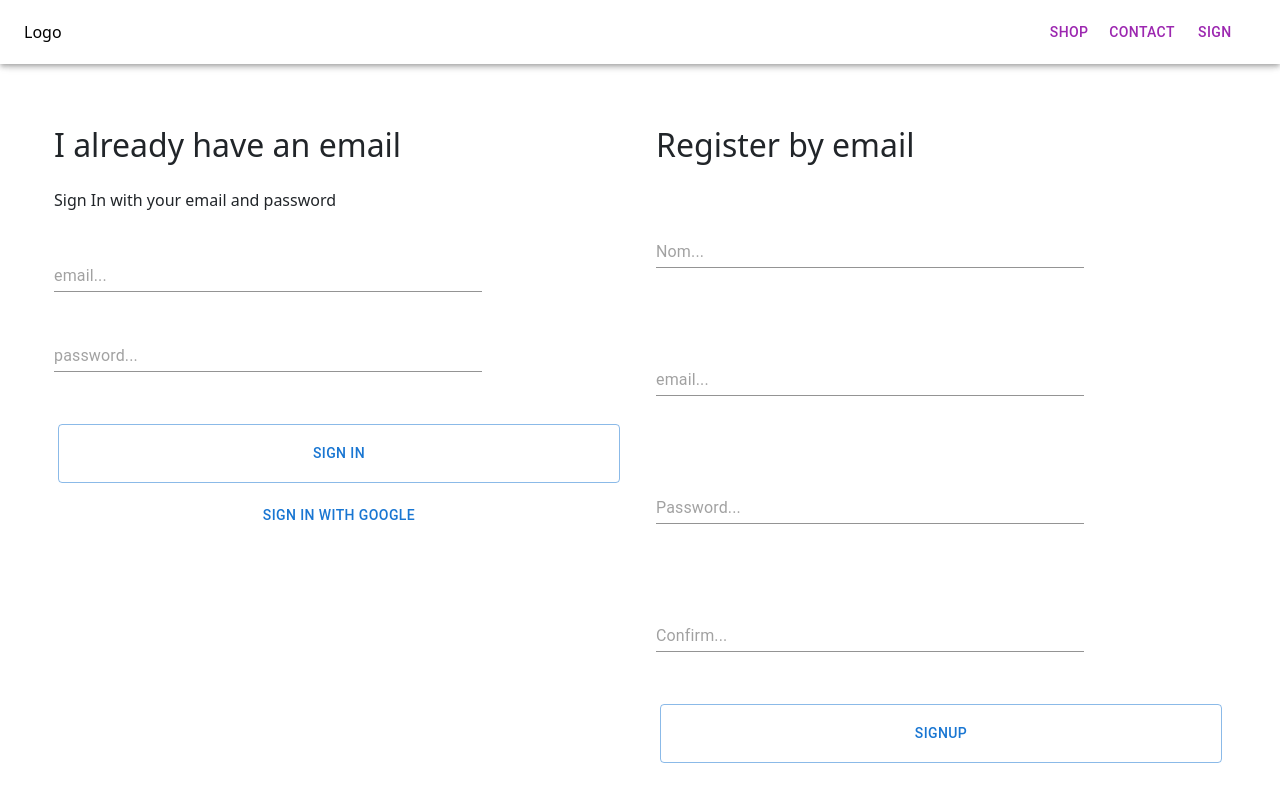
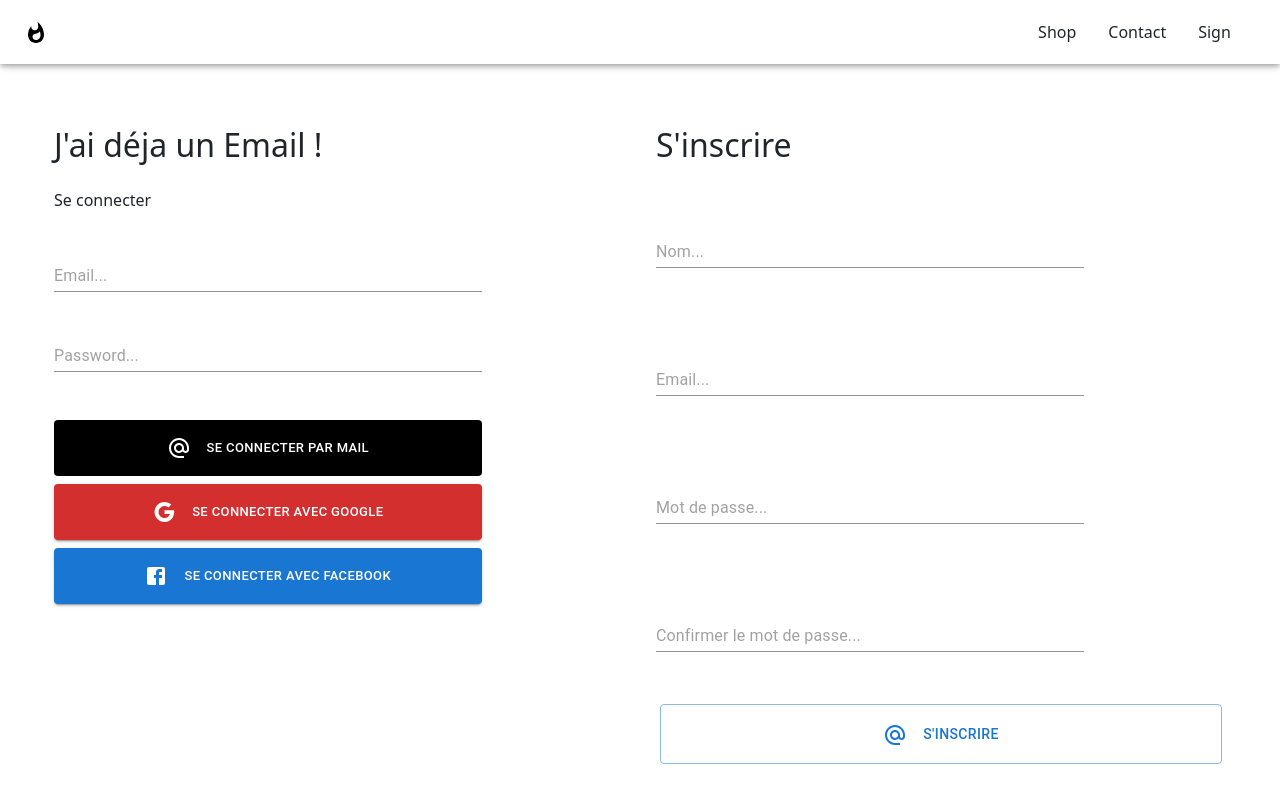
Before and after one commit to danicc097/starter-pack-react, a React (Create React App) app: page /sign in a window 1280 px wide. Built offline with nearby package versions, Linux system fonts and the light colour scheme; no server answers.

Commit message:
format shop

```diff
--- a/package.json
+++ b/package.json
@@ -6,6 +6,7 @@
     "@emotion/react": "^11.5.0",
     "@emotion/styled": "^11.3.0",
     "@hookform/resolvers": "^2.8.2",
+    "@mui/icons-material": "^5.0.4",
     "@mui/material": "^5.0.4",
     "@testing-library/jest-dom": "^5.11.4",
     "@testing-library/react": "^11.1.0",
--- a/src/components/Header.js
+++ b/src/components/Header.js
@@ -1,31 +1,32 @@
 import React from 'react';
-import { AppBar, Toolbar, Typography, Button } from '@mui/material';
+import { NavLink } from 'react-router-dom';
+import { AppBar, Toolbar, Typography } from '@mui/material';
 import { useRecoilValue } from 'recoil';
 import { cartHiddenAtom } from '../store/cart';
 import CartDropdown from './CartDropdow';
 import CartIcon from './CartIcon';
 import useRouter from '../Hooks/useRouter'
+import WhatshotIcon from '@mui/icons-material/Whatshot';
+
 
 const Header = () => {
   const router = useRouter()
   const cartHidden = useRecoilValue(cartHiddenAtom)
   return (
-    <div>
       <AppBar sx={{ backgroundColor: 'transparent'}}>
         <Toolbar>
           <Typography variant="a" component="div" sx={{ flexGrow: 1, color: 'black', cursor: 'pointer' }} onClick={() => router.history.push('/')}>
-              Logo
+              <WhatshotIcon />
             </Typography>
-            <Button color="secondary" onClick={() => router.history.push("/shop")}>Shop</Button>
-            <Button color="secondary" onClick={() => router.history.push("/contact")}>Contact</Button>
-            <Button color="secondary" onClick={() => router.history.push("/sign")}>Sign</Button>
+              <NavLink exact className="text-decoration-none mx-3 text-dark" to="/shop">Shop</NavLink>
+              <NavLink exact className="text-decoration-none mx-3 text-dark" to="/contact">Contact</NavLink>
+              <NavLink exact className="text-decoration-none mx-3 text-dark" to="/sign">Sign</NavLink>
             <div><CartIcon /></div>
             {
                 cartHidden ? null : <CartDropdown />
             }
         </Toolbar>
       </AppBar>
-    </div>
   );
 }
 
--- a/src/components/SignIn.js
+++ b/src/components/SignIn.js
@@ -1,10 +1,16 @@
 import React from "react";
-import { Button, FormControl, Input } from '@mui/material';
+import { Button, FormControl, Input, Box } from '@mui/material';
 import { useForm, Controller } from "react-hook-form";
 import { yupResolver } from '@hookform/resolvers/yup';
 import * as yup from "yup";
 import useInput from "../Hooks/useInput.js";
-
+import { useMutation } from "react-query";
+import useRouter from "../Hooks/useRouter.js";
+import * as api from '../firebase/api'
+import Loader from '../components/Loader'
+import FacebookIcon from '@mui/icons-material/Facebook';
+import GoogleIcon from '@mui/icons-material/Google';
+import AlternateEmailIcon from '@mui/icons-material/AlternateEmail'
 
 const styles = {
     outline: '0',
@@ -12,36 +18,48 @@ const styles = {
     borderColor: 'black',
 }
 
+const SignIn = () => {
+
+    const router = useRouter()
+
+    const signWithEmail = useMutation(api.SigninWithMailAndPassword, {
+        onSuccess: () => {
+            router.push('/')
+        }
+    })
+
+    const signWithGoogle = useMutation(api.SignWithGoogle, {
+        onSuccess: () => {
+            router.push('/')
+        }
+    })
+
+    const signWithFacebook = useMutation(api.SignWithFacebook, {
+        onSuccess: () => {
+            router.push('/')
+        }
+    })
+
     const schema = yup.object({
         email: yup.string().email().required(),
         password: yup.string().required().min(7),
       }).required();
 
-const SignIn = () => {
-
     const { handleSubmit, control, formState: { errors } } = useForm({
         resolver: yupResolver(schema)
     });
 
-    const email = useInput("", "email", "email", "email...", "w-75", styles)
-    const password = useInput("", "password", "password", "password...", "w-75", styles)
+    const email = useInput("", "email", "email", "Email...", "w-75", styles)
+    const password = useInput("", "password", "password", "Password...", "w-75", styles)
 
-    const onSubmit = data => {
-        console.log(data)
-    };
+    const onSubmit = data => signWithEmail.mutate(data);
 
-    // const handleSubmit = async e => {
-    //     e.preventDefault();
-    //     email.reset()
-    //     // Request
-    //     console.log(email + " " + password)
-    // }
     return (
         <>
         <div className="mt-5">
-            <h2 className="mb-4">I already have an email</h2>
-            <span>Sign In with your email and password</span>
-            <form onSubmit={handleSubmit(onSubmit)} className="d-flex flex-column">
+            <h2 className="mb-4">J'ai déja un Email !</h2>
+            <span>Se connecter</span>
+            <form onSubmit={handleSubmit(onSubmit)} className="d-flex flex-column justify-content-center">
 
                 <FormControl className="mb-5 mt-5">
                     <Controller
@@ -49,8 +67,8 @@ const SignIn = () => {
                         control={control}
                         render={({ field }) => <Input {...field} {...email.bindInput} />}
                     />
-                    {errors.email?.type === 'required' && <span>Email est requis</span>}
-                    {errors.email?.type === 'email' && <span>Email est fausse</span>}
+                    {errors.email?.type === 'required' && <span className="text-danger">Email requis</span>}
+                    {errors.email?.type === 'email' && <span className="text-danger">Mauvais format</span>}
                 </FormControl>
 
                 <FormControl className="mb-5">
@@ -59,12 +77,22 @@ const SignIn = () => {
                             control={control}
                             render={({ field }) => <Input {...field} {...password.bindInput} />}
                         />
-                    {errors.password?.type === 'required' && <span>Mot de passe requis</span>}
-                    {errors.password?.type === 'min' && <span>Trop petit</span>}
+                    {errors.password?.type === 'required' && <span className="text-danger">Mot de passe requis</span>}
+                    {errors.password?.type === 'min' && <span className="text-danger">Trop petit</span>}
                 </FormControl>
 
-                <Button className="px-5 pt-3 pb-3 m-1" type='submit' variant="outlined">Sign In</Button>
-                <Button className="px-5 pt-3 pb-3" color='primary'>Sign In with Google</Button>
+                <Button size="small" className="w-75 px-5 pt-3 pb-3 mb-2 text-white" type='submit' style={{backgroundColor: 'black'}} disabled={signWithEmail.isLoading}>
+                    {signWithEmail.isLoading ? <Loader /> : <><Box component="i" marginRight="1rem"><AlternateEmailIcon /></Box>Se connecter par mail</>}
+                </Button>
+                <Button size="small" className="w-75 px-5 pt-3 pb-3 mb-2" variant="contained" color='error' disabled={signWithGoogle.isLoading} onClick={signWithGoogle.mutate}>
+                    {signWithGoogle.isLoading ? <Loader /> : <><Box component="i" marginRight="1rem"><GoogleIcon /></Box>Se connecter avec Google</>}
+                </Button>
+                <Button size="small" className="w-75 px-5 pt-3 pb-3" variant="contained" disabled={signWithFacebook.isLoading} onClick={signWithFacebook.mutate}>
+                    {signWithFacebook.isLoading ? <Loader /> : <><Box component="i" marginRight="1rem"><FacebookIcon /></Box>Se connecter avec Facebook</>}
+                </Button>
+                {signWithEmail.isError && <span className="text-danger">Email ou mot de passe incorrect</span>}
+                {signWithGoogle.isError && <span className="text-danger">Erreur survenue lors de la connection avec Google</span>}
+                {signWithFacebook.isError && <span className="text-danger">Erreur survenue lors de la connection avec Facebook</span>}
             </form>
         </div>
         </>
--- a/src/components/SignUp.js
+++ b/src/components/SignUp.js
@@ -1,5 +1,5 @@
 import React from "react";
-import { Button, FormControl, Input } from '@mui/material';
+import { Button, FormControl, Input, Box } from '@mui/material';
 import useInput from "../Hooks/useInput.js";
 import { useForm, Controller } from "react-hook-form";
 import { yupResolver } from '@hookform/resolvers/yup';
@@ -8,6 +8,7 @@ import useRouter from "../Hooks/useRouter.js";
 import { useMutation } from "react-query";
 import Loader from '../components/Loader'
 import * as api from '../firebase/api'
+import AlternateEmailIcon from '@mui/icons-material/AlternateEmail'
 
 const styles = {
     outline: '0',
@@ -26,7 +27,7 @@ const SignUp = () => {
     })
 
     const schema = yup.object({
-        name: yup.string().min(3).required(),
+        name: yup.string().required().min(3),
         email: yup.string().email().required(),
         password: yup.string().required().min(7),
         confirmPassword: yup.string().required().min(7)
@@ -39,15 +40,15 @@ const SignUp = () => {
     });
 
     const name = useInput("", "name", "text", "Nom...", "w-75", styles)
-    const email = useInput("", "email", "email", "email...", "w-75", styles)
-    const password = useInput("", "password", "password", "Password...", "w-75", styles)
-    const confirmPassword = useInput("", "confirmPassword", "password", "Confirm...", "w-75", styles)
+    const email = useInput("", "email", "email", "Email...", "w-75", styles)
+    const password = useInput("", "password", "password", "Mot de passe...", "w-75", styles)
+    const confirmPassword = useInput("", "confirmPassword", "password", "Confirmer le mot de passe...", "w-75", styles)
 
     const onSubmit = data => mutate(data);
 
     return (
         <><div className="mt-5">
-            <h2 className="mb-4">Register by email</h2>
+            <h2 className="mb-4">S'inscrire</h2>
             <form onSubmit={handleSubmit(onSubmit)} className="d-flex flex-column">
 
                 <FormControl className="mb-5 mt-5">
@@ -56,7 +57,7 @@ const SignUp = () => {
                         control={control}
                         render={({ field }) => <Input {...field} {...name.bindInput} />}
                     />
-                {errors.name?.type === 'required' && <span>Nom requis</span>}
+                {errors.name?.type === 'required' && <span className="text-danger">Nom requis</span>}
                 </FormControl>
 
                 <FormControl className="mb-5 mt-5">
@@ -65,8 +66,8 @@ const SignUp = () => {
                         control={control}
                         render={({ field }) => <Input {...field} {...email.bindInput} />}
                     />
-                {errors.email?.type === 'required' && <span>Email est requis</span>}
-                {errors.email?.type === 'email' && <span>Email est fausse</span>}
+                {errors.email?.type === 'required' && <span className="text-danger">Email requis</span>}
+                {errors.email?.type === 'email' && <span className="text-danger">Mauvais format</span>}
                 </FormControl>
 
                 <FormControl className="mb-5 mt-5">
@@ -75,8 +76,8 @@ const SignUp = () => {
                         control={control}
                         render={({ field }) => <Input {...field} {...password.bindInput} />}
                     />
-                {errors.password?.type === 'required' && <span>Mot de passe requis</span>}
-                {errors.password?.type === 'min' && <span>Trop petit</span>}
+                {errors.password?.type === 'required' && <span className="text-danger">Mot de passe requis</span>}
+                {errors.password?.type === 'min' && <span className="text-danger">Trop petit</span>}
                 </FormControl>
 
                 <FormControl className="mb-5 mt-5">
@@ -85,13 +86,15 @@ const SignUp = () => {
                         control={control}
                         render={({ field }) => <Input {...field} {...confirmPassword.bindInput} />}
                     />
-                {errors.confirmPassword?.type === 'required' && <span>Mot de passe requis</span>}
-                {errors.confirmPassword?.type === 'min' && <span>Trop petit</span>}
-                {errors.confirmPassword?.type === 'oneOf' && <span>Mot de passe différent</span>}
+                {errors.confirmPassword?.type === 'required' && <span className="text-danger">Mot de passe requis</span>}
+                {errors.confirmPassword?.type === 'min' && <span className="text-danger">Trop petit</span>}
+                {errors.confirmPassword?.type === 'oneOf' && <span className="text-danger">Mot de passe différent</span>}
                 </FormControl>
 
-                <Button className="px-5 pt-3 pb-3 m-1" type='submit' disabled={isLoading} variant="outlined">{isLoading ? <Loader /> : "SignUp"}</Button>
-                {isError && <span>Error is occurring, please retry.</span>}
+                <Button className="px-5 pt-3 pb-3 m-1" type='submit' disabled={isLoading} variant="outlined">
+                    {isLoading ? <Loader /> : <><Box component="i" marginRight="1rem"><AlternateEmailIcon /></Box>S'inscrire</>}
+                </Button>
+                {isError && <span>Une erreur est survenue. Veuillez réessayer.</span>}
             </form>
         </div>
         </>
--- a/src/firebase/api.js
+++ b/src/firebase/api.js
@@ -1,9 +1,33 @@
-import firebase from './firebase'
+import { firebase, googleAuthProvider, facebookAuthProvider } from './firebase'
 
 export const SignupWithMailAndPassword = async ({ email, password }) => {
     await firebase
         .auth()
         .createUserWithEmailAndPassword(email, password)
-        .then((res) => { console.log(res); })
+        .then(res => console.log(res))
         .catch(err => {throw new Error(err)})
 }
+
+export const SigninWithMailAndPassword = async ({email, password}) => {
+    await firebase
+        .auth()
+        .signInWithEmailAndPassword(email, password)
+        .then(res => console.log(res))
+        .catch(err => {throw new Error(err)})
+}
+
+export const SignWithGoogle = async () => {
+    await firebase
+        .auth()
+        .signInWithPopup(googleAuthProvider)
+        .then(res => console.log(res))
+        .catch(err => {throw new Error(err)})
+}
+
+export const SignWithFacebook = async () => {
+    await firebase
+        .auth()
+        .signInWithPopup(facebookAuthProvider)
+        .then(res => console.log(res))
+        .catch(err => {throw new Error(err)})
+}
```
Also changed, not shown: src/components/CollectionItem.js (+3 -5 lines), src/components/PreviewCollection.js (+7 -7 lines), src/firebase/firebase.js (+8 -1 lines), src/screen/shop.js (+4 -3 lines). Lines whose indentation alone changed are shown as unchanged.
